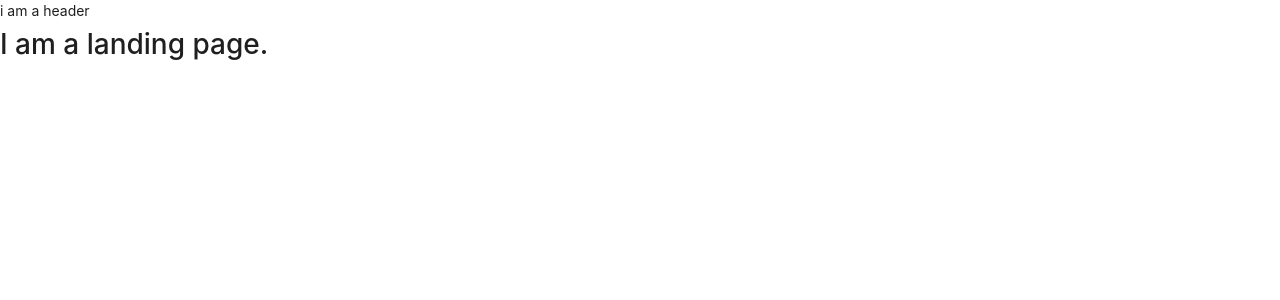
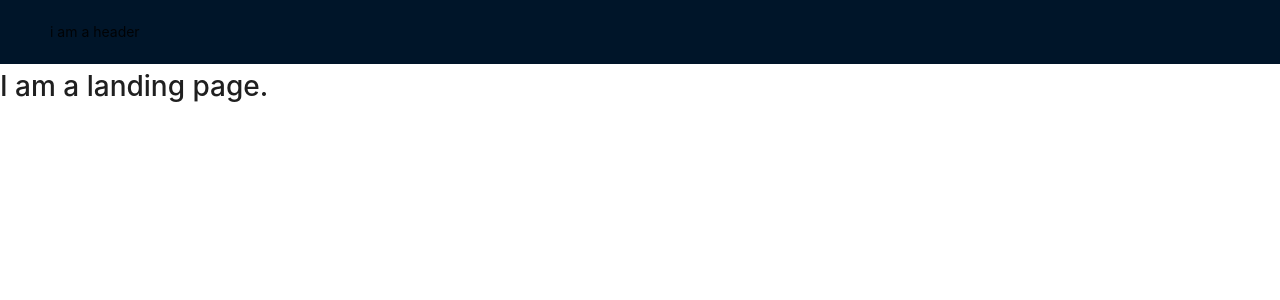
Before and after one commit to joaoprocopio/duly, a React (Vite) app: page / in a window 1280 px wide. Shown: the top 300 px of the page. Built offline with nearby package versions, Linux system fonts and the light colour scheme.

Commit message:
error page

```diff
--- a/src/layouts/LandingLayout.tsx
+++ b/src/layouts/LandingLayout.tsx
@@ -1,12 +1,18 @@
 import { Outlet } from 'react-router-dom'
+
+import { Layout } from 'antd'
+
+const { Header, Content } = Layout
 
 export function LandingLayout() {
   return (
     <>
-      <header>i am a header</header>
-      <main>
+      <Header className='sticky top-0' color='transparent'>
+        i am a header
+      </Header>
+      <Content>
         <Outlet />
-      </main>
+      </Content>
     </>
   )
 }
--- a/src/pages/ErrorPage.tsx
+++ b/src/pages/ErrorPage.tsx
@@ -1,10 +1,25 @@
-import { Button } from 'antd'
-import { HomeFilled } from '@ant-design/icons'
+import { Link, useLocation } from "react-router-dom"
+
+import { Button, Typography } from "antd"
+import { HomeFilled } from "@ant-design/icons"
+
+const { Title, Paragraph, Text } = Typography
 
 export function ErrorPage() {
+  const { pathname } = useLocation()
+
   return (
-    <Button type='primary' icon={<HomeFilled />}>
-      Go to landing page
-    </Button>
+    <div className="max-w-4xl mx-auto">
+      <div className="w-full h-full py-8">
+        <Title>Page not found</Title>
+        <Paragraph>
+          Sorry, the page <Text code>{pathname}</Text> that you have requested
+          could not be found.
+        </Paragraph>
+        <Link to="/">
+          <Button icon={<HomeFilled />}>Go to landing page</Button>
+        </Link>
+      </div>
+    </div>
   )
 }
```
